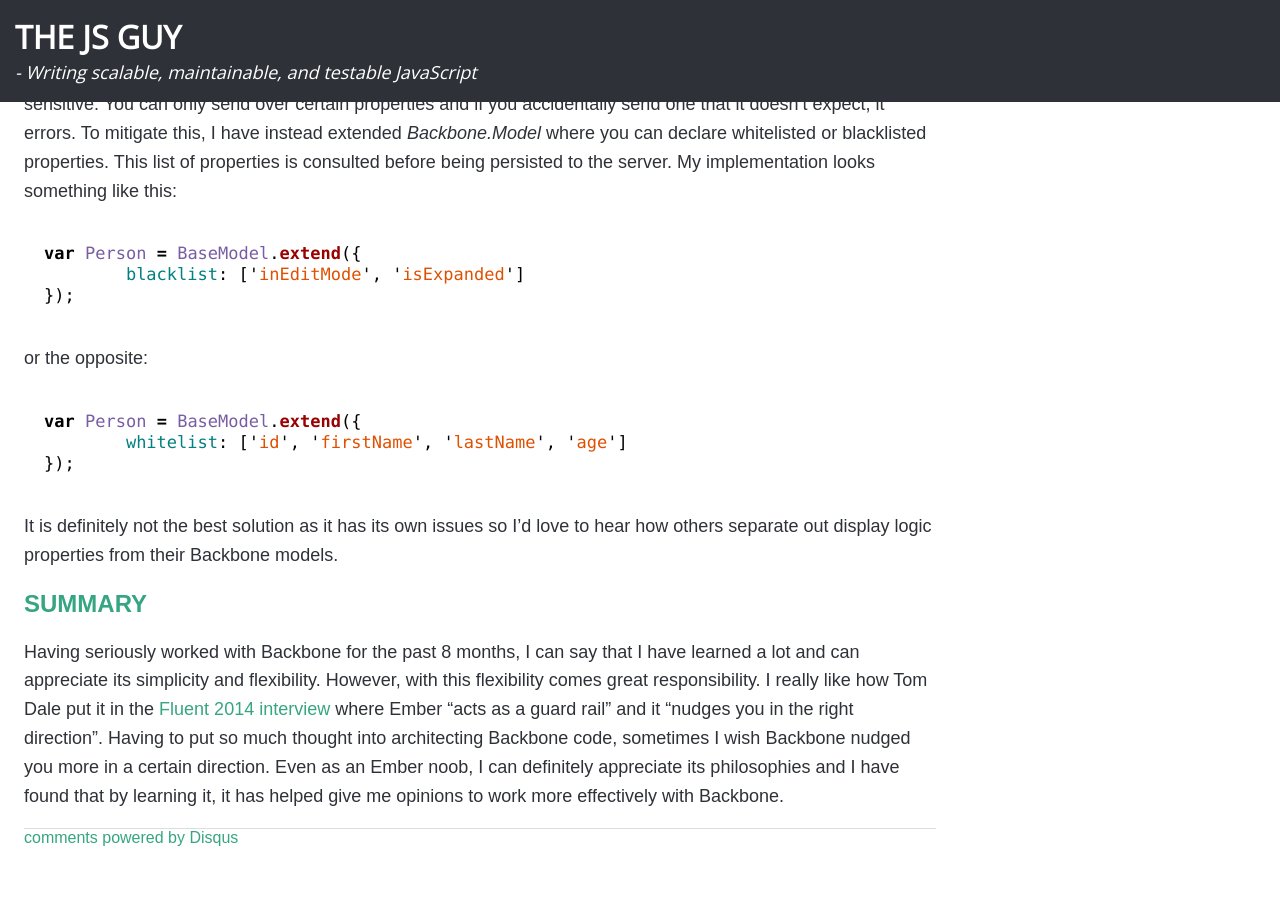
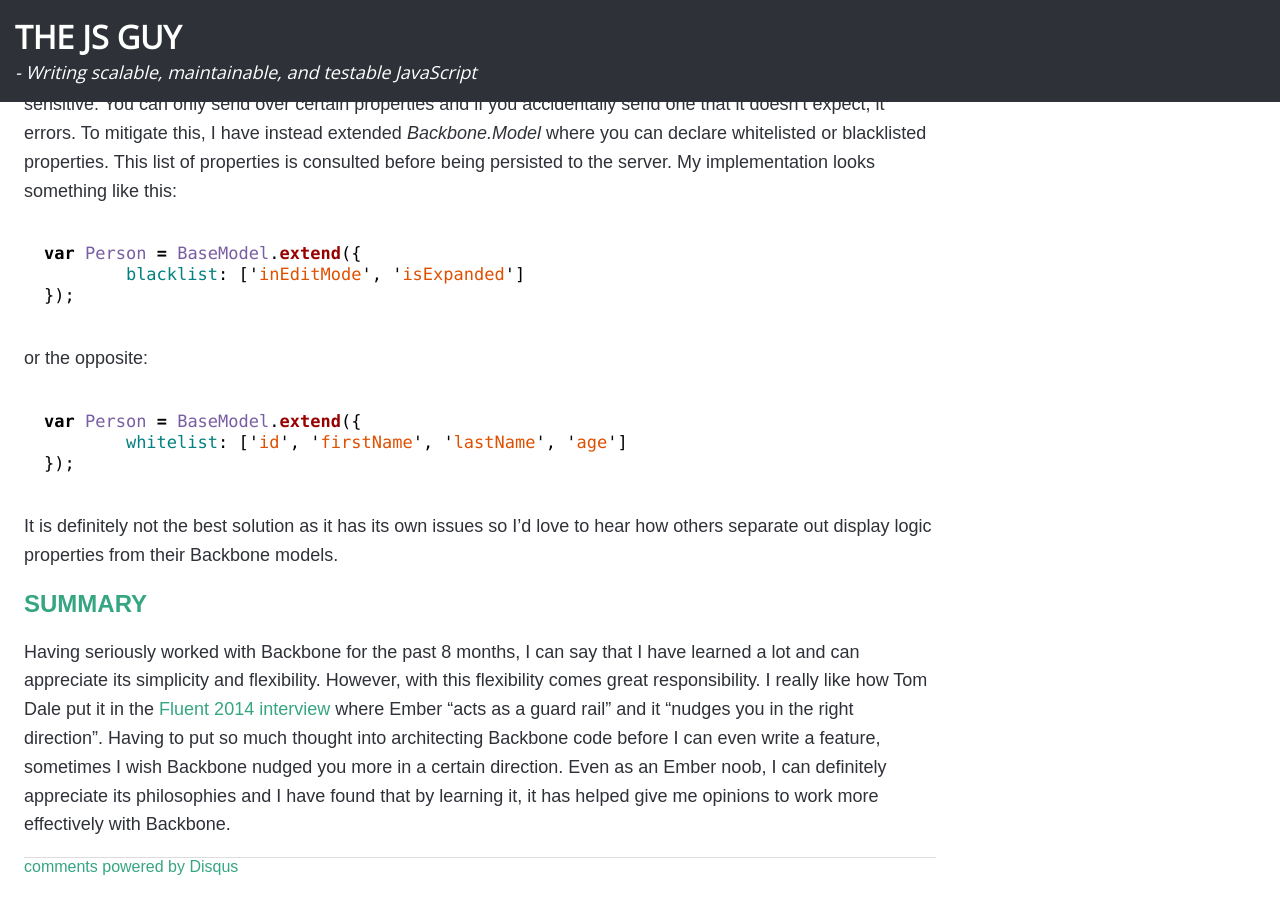
Before and after one commit to iamdtang/skaterdav85.github.io, a Jekyll site: the page built from _posts/2015-01-06-5-reasons-why-a-backbone-developer-loves-ember.md, in a window 1280 px wide and 900 px high, scrolled down 3899 px. Built offline with Jekyll 4.4.1, drawn with Linux system fonts in a browser that asks for light colours; nearby versions of some CDN libraries; Markdown is read by kramdown in place of the engine named in the settings; comment, search, counter and statistics services are not loaded; before the commit the page ends 4770 px from its top, so only the background shows below that.

Commit message:
Update 2015-01-06-5-reasons-why-a-backbone-developer-loves-ember.md

```diff
--- a/_posts/2015-01-06-5-reasons-why-a-backbone-developer-loves-ember.md
+++ b/_posts/2015-01-06-5-reasons-why-a-backbone-developer-loves-ember.md
@@ -132,4 +132,4 @@ It is definitely not the best solution as it has its own issues so I'd love to h
 
 ## Summary
 
-Having seriously worked with Backbone for the past 8 months, I can say that I have learned a lot and can appreciate its simplicity and flexibility. However, with this flexibility comes great responsibility. I really like how Tom Dale put it in the [Fluent 2014 interview](https://www.youtube.com/watch?v=VI__nGPT9kk) where Ember "acts as a guard rail" and it "nudges you in the right direction". Having to put so much thought into architecting Backbone code, sometimes I wish Backbone nudged you more in a certain direction. Even as an Ember noob, I can definitely appreciate its philosophies and I have found that by learning it, it has helped give me opinions to work more effectively with Backbone.
+Having seriously worked with Backbone for the past 8 months, I can say that I have learned a lot and can appreciate its simplicity and flexibility. However, with this flexibility comes great responsibility. I really like how Tom Dale put it in the [Fluent 2014 interview](https://www.youtube.com/watch?v=VI__nGPT9kk) where Ember "acts as a guard rail" and it "nudges you in the right direction". Having to put so much thought into architecting Backbone code before I can even write a feature, sometimes I wish Backbone nudged you more in a certain direction. Even as an Ember noob, I can definitely appreciate its philosophies and I have found that by learning it, it has helped give me opinions to work more effectively with Backbone.
```
